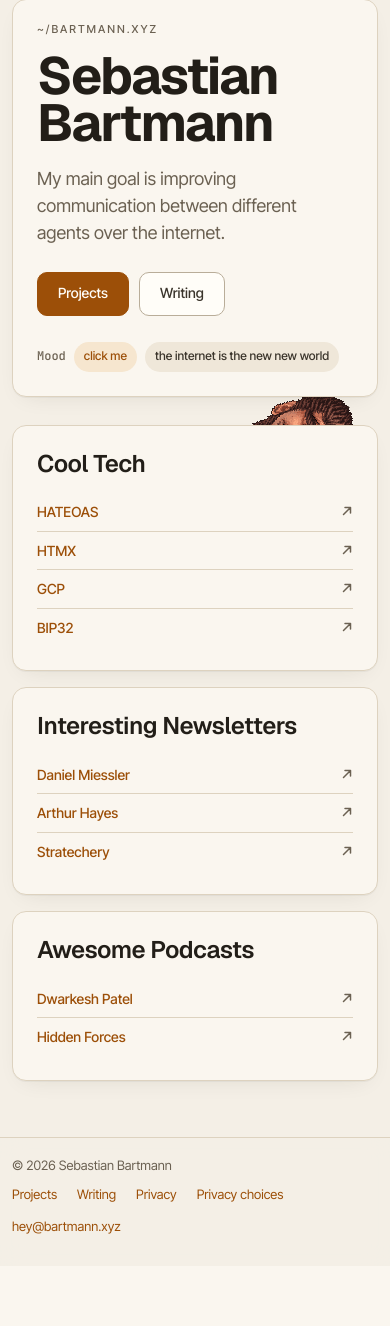
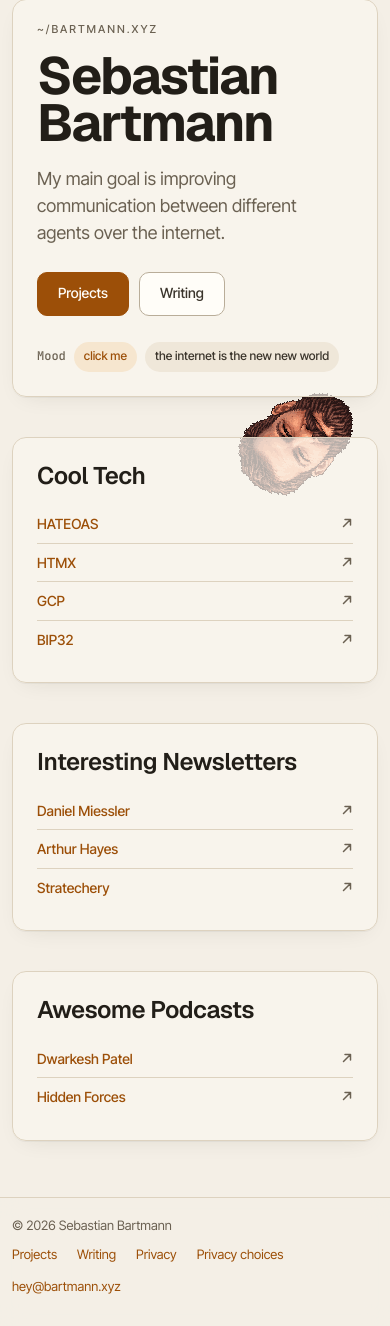
Before and after one commit to sebastianbartmann/bartmannxyz, a FastAPI app: page / in a window 390 px wide. Shown: the part 106-1432 px from the top of the page. Before the commit the page ends 1340 px from the top, so only its background shows below. Run offline with FastAPI, Linux system fonts and the light colour scheme.

Commit message:
Home: see-through, more widely spaced sections so the bouncing head stays visible

```diff
--- a/app/static/css/main.css
+++ b/app/static/css/main.css
@@ -394,6 +394,20 @@ ol {
 
 .bounce__frame[hidden] {
     display: none;
+}
+
+/* Home sections are see-through and spaced apart, so the head stays visible behind them. */
+.page-root--home .hero__card,
+.page-root--home .hero__list {
+    background: color-mix(in srgb, var(--ui-panel) 68%, transparent);
+}
+
+.page-root--home .hero__card {
+    min-height: 400px;
+}
+
+.page-root--home .hero__lists {
+    gap: 32px;
 }
 
 .hero__inner {
@@ -856,8 +870,17 @@ ol {
         grid-template-columns: 1fr;
     }
 
-    .hero__card {
+    .hero__card,
+    .page-root--home .hero__card {
         min-height: 0;
+    }
+
+    .page-root--home .hero__inner {
+        gap: 40px;
+    }
+
+    .page-root--home .hero__lists {
+        gap: 40px;
     }
 
     .blog-list__item a {
```
